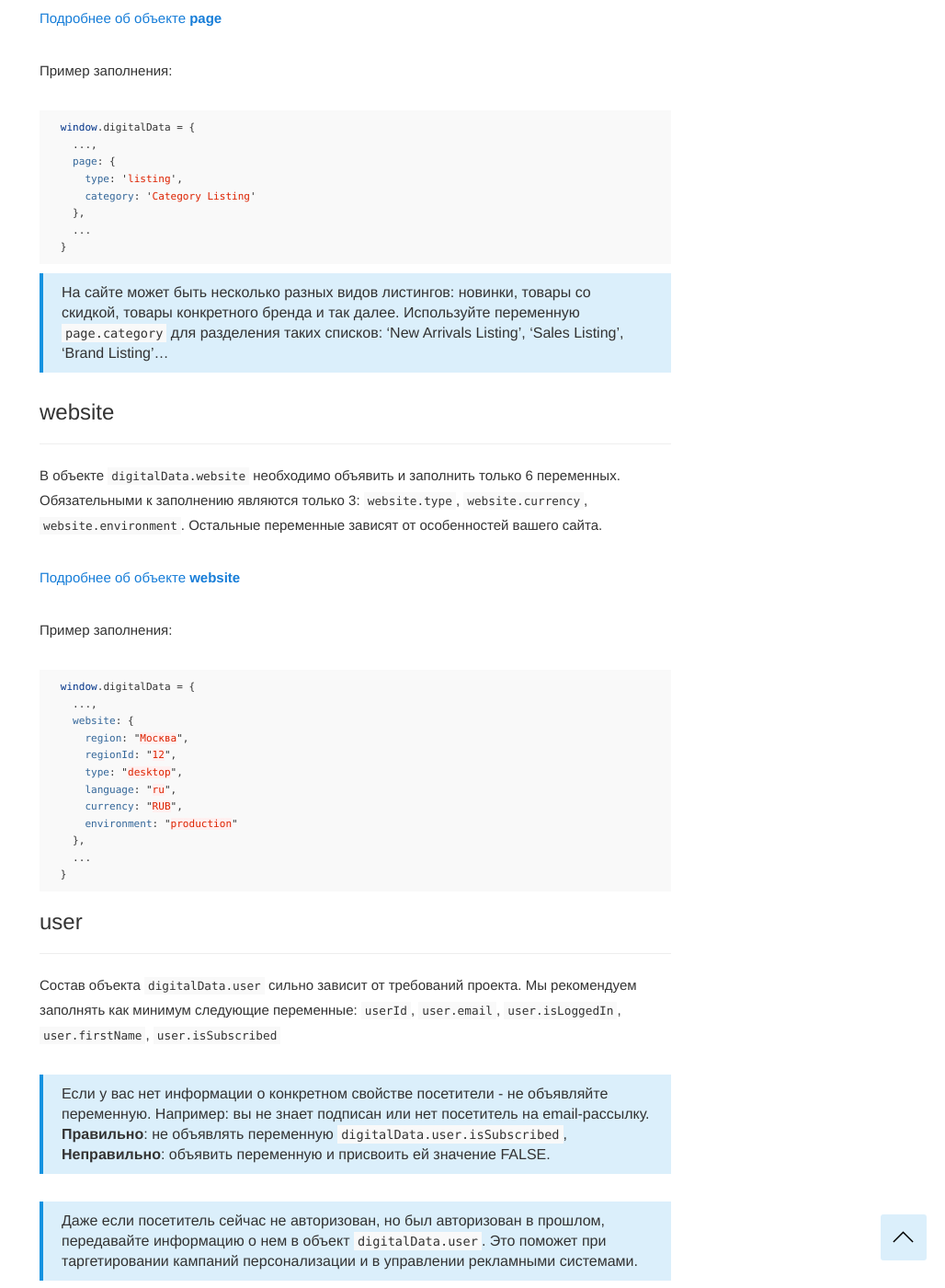
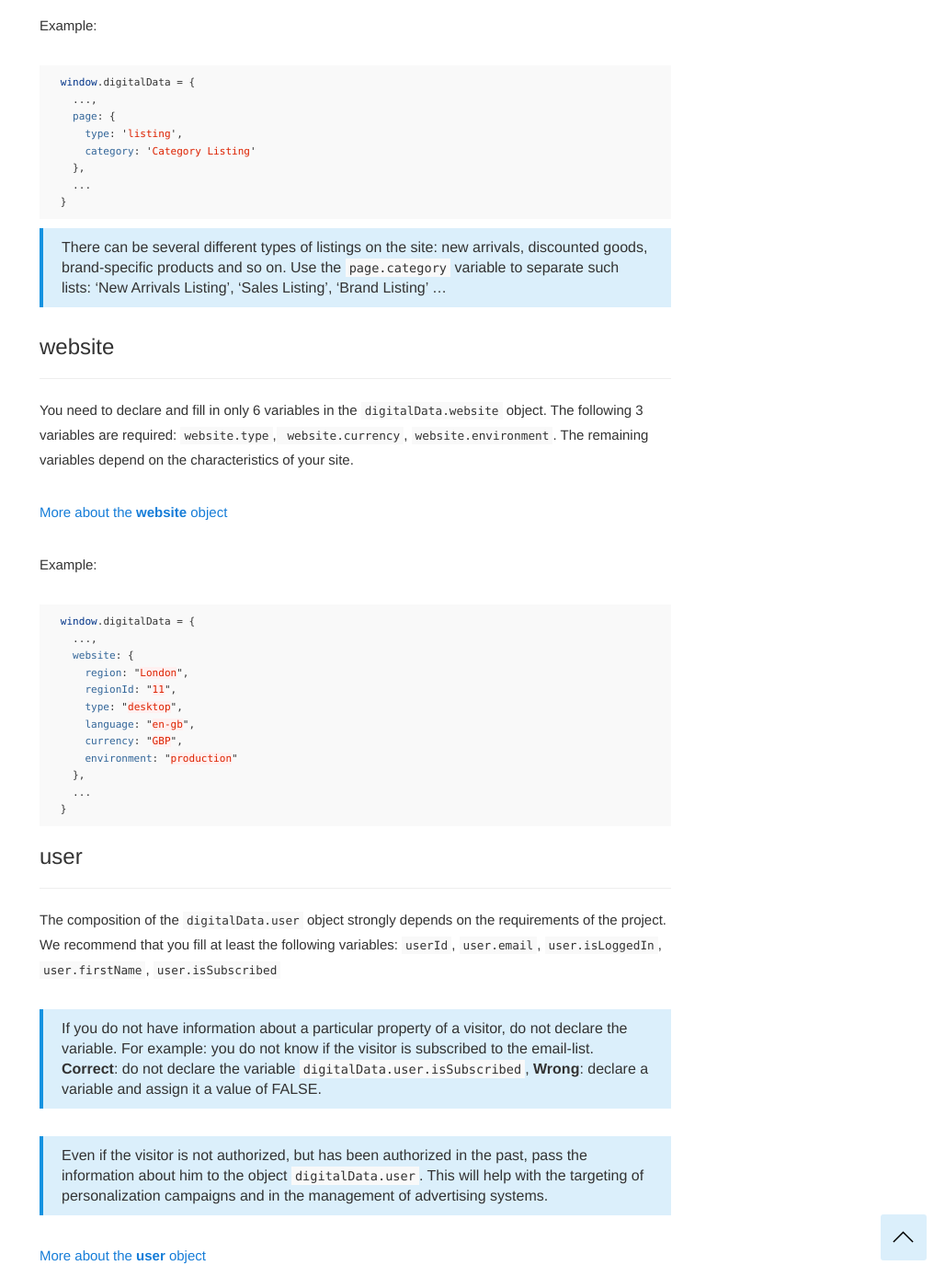
Before and after one commit to segmentstream-com/segmentstream-com.github.io, a Jekyll site: the page built from _docs/ecommerce/listing.md, in a window 1280 px wide and 1400 px high, scrolled down 2093 px. Shown: the whole window at 92% size, without its empty margins (252-1280 px from the left). Built offline with Jekyll 4.4.1, drawn with Linux system fonts in a browser that asks for light colours; nearby versions of some CDN libraries; some of the changed text lies outside the part shown.

Commit message:
ecommerce listing page

````diff
--- a/_docs/ecommerce/listing.md
+++ b/_docs/ecommerce/listing.md
@@ -1,19 +1,19 @@
 ---
 layout: page
 section: ecommerce
-title: "Категория товаров"
+title: "Product category"
 date: 2018-02-09 12:00:00
 order: 2
 ---
 
-Ниже приведен пример заполнения слоя данных `digitalData` для страницы с листингом товаров (товарной категории).
+Below is an example of filling the data layer `digitalData` for a page containing a listing of goods (product category).
 
->Страница категории, на которой представлены ссылки на подкатегории, но не представлены товары - НЕ является листингом. У такой страницы digitalData.page.type = 'content'. Небольшой список товаров на такой странице является списком рекомендаций.
+> A category page that contains links to subcategories, but has no product listings is - NOT considered a product category. On such pages, digitalData.page.type should be given the value of 'content'. A small list of products on such a page is a list of recommendations.
 
-### Навигация по странице
+### Page contents
 ------
 <ul class="page-navigation">
-  <li><a href="#0">Введение</a></li>
+  <li><a href="#0">Introduction</a></li>
   <li><a href="#0.1">listing</a></li>
   <li><a href="#1">page</a></li>
   <li><a href="#2">website</a></li>
@@ -22,22 +22,22 @@
   <li><a href="#5">version</a></li>
   <li><a href="#6">campaigns</a></li>
   <li><a href="#7">recommendation</a></li>
-  <li><a href="#8">Объект целиком</a></li>
+  <li><a href="#8">Whole object</a></li>
 </ul>
 
-### <a name="0"></a>Введение
+### <a name="0"></a>Introduction
 ------
-На страниц товарной категории интернет-магазина должны быть объявлены и заполнены следующие объекты:
- - Обязательные:  `listing`, `page`, `website`, `user`, `cart`, `version`
- - Необязательные (зависит от контента): `campaigns` ,`recommendation`
+On the product category pages of the online store, the following objects must be declared and filled:
+ - Required: `listing`, `page`, `website`, `user`, `cart`, `version`
+ - Optional (depends on page content): `campaigns` ,`recommendation`
 
 ### <a name="0.1"></a>listing
 ------
-Объект `digitalData.listing` должен быть объявлен и заполнен для любой страницы, у которой `page.type` = 'listing'.
+The `digitalData.listing` object must be declared and filled on any page that has `digitalData.page.type` = 'listing'.
 
-[Подробнее об объекте **listing**](/digitaldata/listing)
+[More about the **listing** object](/digitaldata/listing)
 
-Пример заполнения:
+Example:
 ```javascript
 window.digitalData = {
   ...,
@@ -45,22 +45,22 @@
     listName: "category",
     listId: "main",
     categoryId: "125656",
-    category: ['Одежда','Юбки','Мини'],
+    category: ['Clothing','Skirts','Long'],
     items: [
       ...,
       {
         id: "1234567890",
         url: "http://website.com/product.html",
         imageUrl: "http://website.com/image.png",
-        thumbnailUrl: "http://website.com/image_thump.png",
-        name: "Юбка из кожи",
-        description: "Описание данного товара",
-        manufacturer: "Gucci",
-        category: ['Одежда','Юбки','Мини'],
-        currency: "RUB",
-        unitPrice: 12990,
-        unitSalePrice: 10990,
-        skuCode: 'TBL6065RW'
+        thumbnailUrl: "http://website.com/image_thumb.png",
+        name: "Big Boots",
+        description: "Product description",
+        manufacturer: "Timberland",
+        category: ["Footwear","Boots"],
+        currency: "GBP",
+        unitPrice: 60,
+        unitSalePrice: 50,
+        skuCode: "TBL6065RW"
       },
       ...
     ],
@@ -77,11 +77,11 @@
 
 ### <a name="1"></a>page
 ------
-В объекте `digitalData.page` необходимо объявить и заполнить только 2 переменные. Все остальные переменные автоматически заполнит DigitalDataManager.
+You need to declare and fill in only 2 variables in the `digitalData.page` object. All other variables will be automatically filled by the DigitalDataManager library.
 
-[Подробнее об объекте **page**](/digitaldata/page)
+[More about the **page** object](/digitaldata/page)
 
-Пример заполнения:
+Example:
 ```javascript
   window.digitalData = {
     ...,
@@ -93,24 +93,24 @@
   }
 ```
 
->На сайте может быть несколько разных видов листингов: новинки, товары со скидкой, товары конкретного бренда и так далее. Используйте переменную `page.category` для разделения таких списков: 'New Arrivals Listing', 'Sales Listing', 'Brand Listing'...
+>There can be several different types of listings on the site: new arrivals, discounted goods, brand-specific products and so on. Use the `page.category` variable to separate such lists: 'New Arrivals Listing', 'Sales Listing', 'Brand Listing' ...
 
 ### <a name="2"></a>website
 ------
-В объекте `digitalData.website` необходимо объявить и заполнить только 6 переменных. Обязательными к заполнению являются только 3: `website.type`, `website.currency`, `website.environment`. Остальные переменные зависят от особенностей вашего сайта.
+You need to declare and fill in only 6 variables in the `digitalData.website` object. The following 3 variables are required: `website.type`,` website.currency`, `website.environment`. The remaining variables depend on the characteristics of your site.
 
-[Подробнее об объекте **website**](/digitaldata/website)
+[More about the **website** object](/digitaldata/website)
 
-Пример заполнения:
+Example:
 ```javascript
   window.digitalData = {
     ...,
     website: {
-      region: "Москва",
-      regionId: "12",
+      region: "London",
+      regionId: "11",
       type: "desktop",
-      language: "ru",
-      currency: "RUB",
+      language: "en-gb",
+      currency: "GBP",
       environment: "production"
     },
     ...
@@ -119,15 +119,15 @@
 
 ### <a name="3"></a>user
 ------
-Состав объекта `digitalData.user` сильно зависит от требований проекта. Мы рекомендуем заполнять как минимум следующие переменные: `userId`, `user.email`, `user.isLoggedIn`, `user.firstName`, `user.isSubscribed`
+The composition of the `digitalData.user` object strongly depends on the requirements of the project. We recommend that you fill at least the following variables: `userId`, `user.email`, `user.isLoggedIn`, `user.firstName`, `user.isSubscribed`
 
->Если у вас нет информации о конкретном свойстве посетители - не объявляйте переменную. Например: вы не знает подписан или нет посетитель на email-рассылку. **Правильно**: не объявлять переменную `digitalData.user.isSubscribed`, **Неправильно**: объявить переменную и присвоить ей значение FALSE.
+>If you do not have information about a particular property of a visitor, do not declare the variable. For example: you do not know if the visitor is subscribed to the email-list. **Correct**: do not declare the variable `digitalData.user.isSubscribed`, **Wrong**: declare a variable and assign it a value of FALSE.
 
->Даже если посетитель сейчас не авторизован, но был авторизован в прошлом, передавайте информацию о нем в объект `digitalData.user`. Это поможет при таргетировании кампаний персонализации и в управлении рекламными системами.
+>Even if the visitor is not authorized, but has been authorized in the past, pass the information about him to the object `digitalData.user`. This will help with the targeting of personalization campaigns and in the management of advertising systems.
 
-[Подробнее об объекте **user**](/digitaldata/user)
+[More about the **user** object](/digitaldata/user)
 
-Пример заполнения:
+Example:
 ```javascript
 window.digitalData = {
   ...,
@@ -144,21 +144,21 @@
 
 ### <a name="4"></a>cart
 ------
-Объект `digitalData.cart` должен быть объявлен и заполнен при загрузке каждой страницы сайта.
+The `digitalData.cart` object must be declared and filled when loading each page of the site.
 
->Если корзина посетителя сайта пуста, заполните объект так, как описано в [справке](/digitaldata/cart#0).
+If the user's cart is empty fill the object as described in the [cart object description](/digitaldata/cart#0)
 
-[Подробнее об объекте **cart**](/digitaldata/cart)
+[More about the **cart** object](/digitaldata/cart)
 
-Пример заполнения:
+Example:
 ```javascript
 window.digitalData = {
   ...,
   cart: {
     id: "CART2203",
-    currency: "RUB",
-    subtotal: 25000,
-    total: 26000,
+    currency: "GBP",
+    subtotal: 100,
+    total: 105,
     lineItems: [
       ...,
       {
@@ -166,18 +166,18 @@
           id: "1234567890",
           url: "http://website.com/product.html",
           imageUrl: "http://website.com/image.png",
-          thumbnailUrl: "http://website.com/image_thump.png",
-          name: "Ботинки Timberland",
-          description: "Описание данного товара",
+          thumbnailUrl: "http://website.com/image_thumb.png",
+          name: "Big Boots",
+          description: "Product description",
           manufacturer: "Timberland",
-          category: ["Обувь","Ботинки"],
-          currency: "RUB",
-          unitPrice: 12990,
-          unitSalePrice: 10990,
+          category: ["Footwear","Boots"],
+          currency: "GBP",
+          unitPrice: 60,
+          unitSalePrice: 50,
           skuCode: "TBL6065RW"
         },
         quantity: 2,
-        subtotal: 10990,
+        subtotal: 100
       },
       ...
     ]
@@ -188,28 +188,28 @@
 
 ### <a name="5"></a>version
 ------
-Переменная `digitalData.version` должна быть объявлена и заполнена при загрузке каждой страницы сайта.
+The `digitalData.version` variable must be declared and filled when loading each page of the site.
 
-[Подробнее об объекте **cart**](/digitaldata/standard-version)
+[More about the **version** variable](/digitaldata/standard-version)
 
-Пример заполнения:
+Example:
 ```javascript
 window.digitalData = {
   ...,
-  version: '1.1.2',
+  version: '1.1.3',
   ...
 }
 ```
 
-## Необязательные объекты
+## Optional properties
 
 ### <a name="6"></a>campaigns
 ------
-Массив `digitalData.campaigns` должен быть объявлен и заполнен, если на загружаемой странице есть баннеры, эффективность которых вы планируете отслеживать.
+The `digitalData.campaigns` array must be declared and filled if the page you are loading has banners whose effectiveness you plan to track.
 
-[Подробнее о массиве **campaigns**](/digitaldata/campaigns)
+[More about the **campaigns** array](/digitaldata/campaigns)
 
-Пример заполнения:
+Example:
 ```javascript
 window.digitalData = {
   ...,
@@ -217,10 +217,10 @@
     ...,
     {
       id: "PROMO124",
-      name: "Новинки сезона осень/зима",
-      description: "1500 новых моделей",
-      category: "Баннер",
-      subcategory: "Новинки",
+      name: "SS18 SALE",
+      description: "1500 models for sale",
+      category: "Banner",
+      subcategory: "Sales",
       design: "600x120",
       position: "left"
     },
@@ -232,20 +232,18 @@
 
 ### <a name="7"></a>recommendation
 ------
-Массив `digitalData.recommendation` должен быть объявлен и заполнен, если на загружаемой странице хотя бы 1 список рекомендуемых товаров.
+The `digitalData.recommendation` array must be declared and filled if there is at least 1 list of products on the loaded page.
 
-> На странице с листингом товаров может присутствовать список рекомендаций, например: список недавно просмотренных товаров.
+[More about the **recommendation** array](/digitaldata/recommendation)
 
-[Подробнее о массиве **recommendation**](/digitaldata/recommendation)
-
-Пример заполнения:
+Example:
 ```javascript
 window.digitalData = {
   ...,
   recommendation: [
     ...,
     {
-      listName: "Список недавно просмотренных товаров",
+      listName: "Recently viewed products",
       listId: "recentlyViewed",
       items: [
         ...,
@@ -253,15 +251,15 @@
           id: "1234567890",
           url: "http://website.com/product.html",
           imageUrl: "http://website.com/image.png",
-          thumbnailUrl: "http://website.com/image_thump.png",
-          name: "Ботинки Timberland",
-          description: "Описание данного товара",
+          thumbnailUrl: "http://website.com/image_thumb.png",
+          name: "Big Boots",
+          description: "Product description",
           manufacturer: "Timberland",
-          category: ["Обувь","Ботинки"],
-          currency: "RUB",
-          unitPrice: 12990,
-          unitSalePrice: 10990,
-          skuCode: "TBL6065RW",
+          category: ["Footwear","Boots"],
+          currency: "GBP",
+          unitPrice: 60,
+          unitSalePrice: 50,
+          skuCode: "TBL6065RW"
         },
         ...
       ]
@@ -272,29 +270,29 @@
 }
 ```
 
-### <a name="8"></a>Объект целиком
+### <a name="8"></a>Whole object
 ------
-В итоге, ваш код будет похож на:
+In the end, your code will be similar to:
 ```javascript
 window.digitalData = {
   listing: {
     listName: "category",
     listId: "main",
     categoryId: "125656",
-    category: ['Одежда','Юбки','Мини'],
+    category: ['Clothing','Skirts','Mini'],
     items: [
       {
         id: "1234567890",
         url: "http://website.com/product.html",
         imageUrl: "http://website.com/image.png",
         thumbnailUrl: "http://website.com/image_thump.png",
-        name: "Юбка из кожи",
-        description: "Описание данного товара",
+        name: "Leather skirt",
+        description: "Description",
         manufacturer: "Gucci",
-        category: ['Одежда','Юбки','Мини'],
-        currency: "RUB",
-        unitPrice: 12990,
-        unitSalePrice: 10990,
+        category: ['Clothing','Skirts','Mini'],
+        currency: "GBP",
+        unitPrice: 100,
+        unitSalePrice: 100,
         skuCode: 'TBL6065RW'
       }
     ],
@@ -323,65 +321,72 @@
   cart: {
     id: "CART2203",
     currency: "RUB",
-    subtotal: 21980,
-    total: 22280,
+    vouchers: [
+      "MYVOUCHER1"
+    ],
+    voucherDiscount: 10,
+    tax: 10,
+    shippingCost: 5,
+    shippingMethod: "Delivery",
+    subtotal: 100,
+    total: 95,
     lineItems: [
       {
         product: {
           id: "1234567890",
           url: "http://website.com/product.html",
           imageUrl: "http://website.com/image.png",
-          thumbnailUrl: "http://website.com/image_thump.png",
-          name: "Ботинки Timberland",
-          description: "Описание данного товара",
+          thumbnailUrl: "http://website.com/image_thumb.png",
+          name: "Big Boots",
+          description: "Product description",
           manufacturer: "Timberland",
-          category: ["Обувь","Ботинки"],
-          currency: "RUB",
-          unitPrice: 12990,
-          unitSalePrice: 10990,
-          skuCode: "TBL6065RW",
+          category: ["Footwear","Boots"],
+          currency: "GBP",
+          unitPrice: 60,
+          unitSalePrice: 50,
+          skuCode: "TBL6065RW"
         },
         quantity: 2,
-        subtotal: 10990
+        subtotal: 100
       }
     ]
   },
-  version: '1.1.2',
+  version: '1.1.3',
   campaigns: [
     {
       id: "PROMO124",
-      name: "Новинки сезона осень/зима",
-      description: "1500 новых моделей",
-      category: "Баннер",
-      subcategory: "Новинки",
+      name: "SS18 SALE",
+      description: "1500 models for sale",
+      category: "Banner",
+      subcategory: "Sales",
       design: "600x120",
       position: "left"
     }
   ],
   recommendation: [
     {
-      listName: "Список недавно просмотренных товаров",
+      listName: "Recently viewed products",
       listId: "recentlyViewed",
       items: [
         {
           id: "1234567890",
           url: "http://website.com/product.html",
           imageUrl: "http://website.com/image.png",
-          thumbnailUrl: "http://website.com/image_thump.png",
-          name: "Ботинки Timberland",
-          description: "Описание данного товара",
+          thumbnailUrl: "http://website.com/image_thumb.png",
+          name: "Big Boots",
+          description: "Product description",
           manufacturer: "Timberland",
-          category: ["Обувь","Ботинки"],
-          currency: "RUB",
-          unitPrice: 12990,
-          unitSalePrice: 10990,
-          skuCode: "TBL6065RW",
+          category: ["Footwear","Boots"],
+          currency: "GBP",
+          unitPrice: 60,
+          unitSalePrice: 50,
+          skuCode: "TBL6065RW"
         }
       ]
-    }
+    },
   ]
 }
-/* Здесь должен идти сниппет инициализации библиотеки DigitalDataManage */
+/* Here you should place the snippet of the initialization of the DigitalDataManager library */
 ```
 
->Для удобства мы не стали перечислять повторяющиеся элементы массивов recommendation, items, campaigns, lineItems, а привели по одному примеру.
+>For convenience, we did not list the repeating elements of the recommendations, items, campaigns, lineItems arrays but left just one example in each.
````
Also changed, not shown: _docs/ecommerce/cart.md (+2 -2 lines), _docs/ecommerce/main-page.md (+5 -5 lines).
